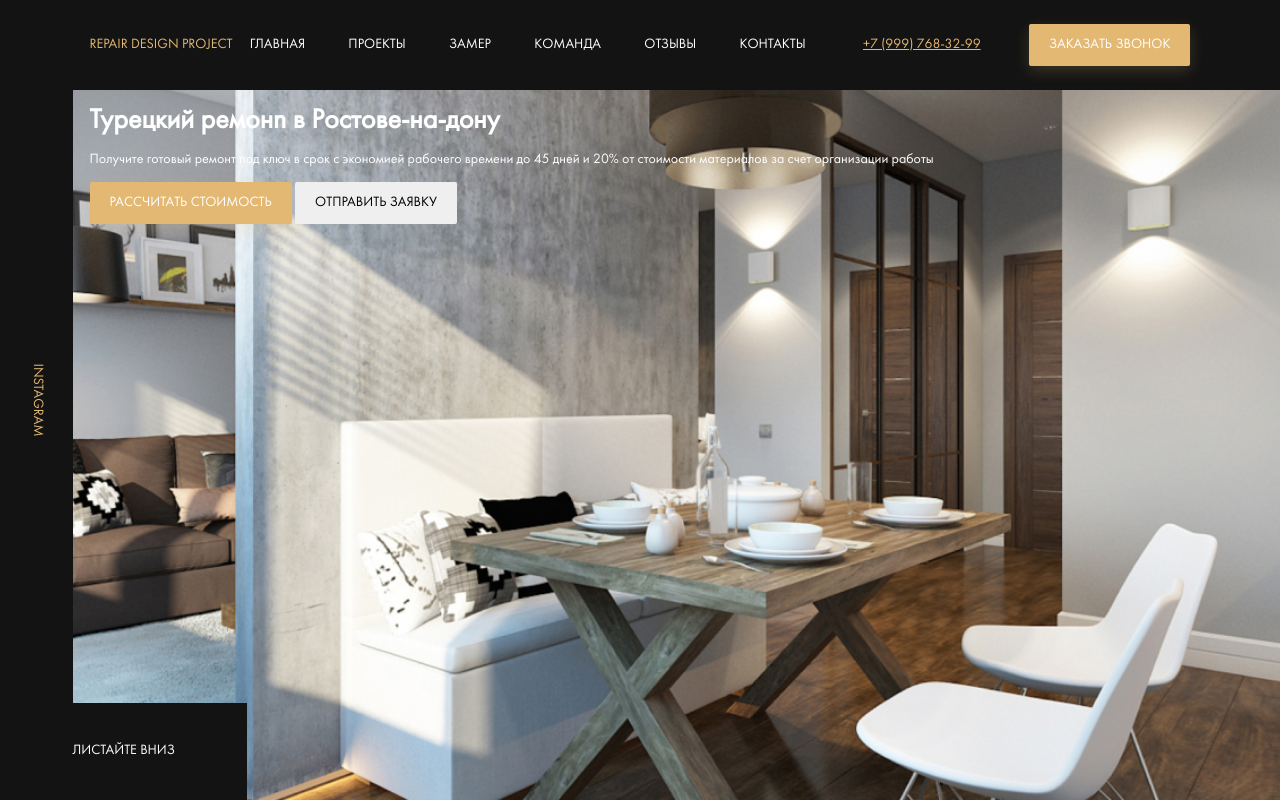
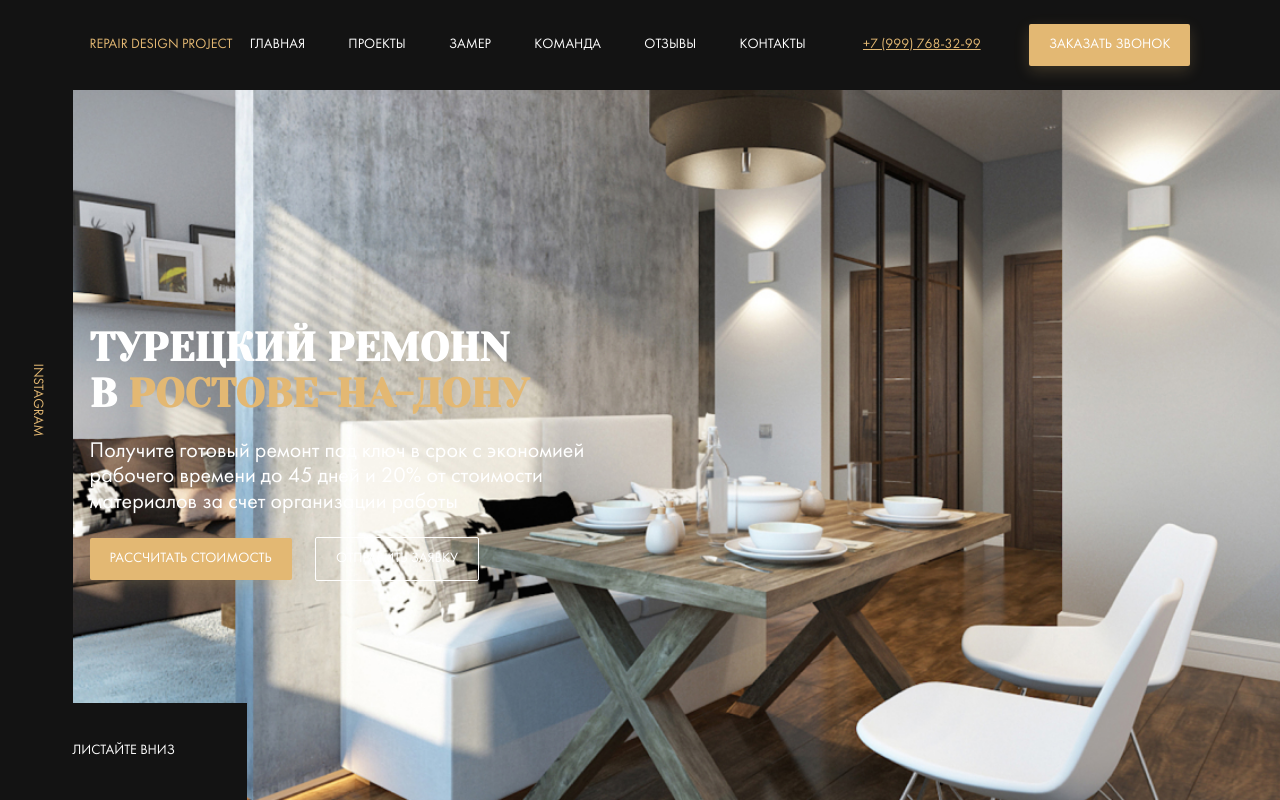
Before and after one commit to NikitaShow/Design-Repair-Company, a website: page index.html in a window 1280 px wide. Drawn offline with Linux system fonts and the light colour scheme; files whose address does not match are found by name.

Commit message:
feat: hero style and fonts

```diff
--- a/index.html
+++ b/index.html
@@ -4,6 +4,7 @@
 <head>
   <meta charset="UTF-8">
   <meta name="viewport" content="width=device-width, initial-scale=1.0">
+  <link href="https://fonts.googleapis.com/css?family=Yeseva+One&display=swap&subset=cyrillic" rel="stylesheet">
   <link rel="stylesheet" href="css/style.css">
   <title>Ремонт квартир</title>
 </head>
@@ -37,17 +38,17 @@
       <div class="instagram hero__instagram">
         <a href="#" class="instagram__link">Instagram</a>
       </div>
-      <div class="hero__content">
-        <div class="container">
-          <h1 class="title hero__title">Турецкий ремонn в Ростове-на-дону</h1>
+      <div class="container">
+        <div class="hero__content">
+          <h1 class="title hero__title">Турецкий ремонn в&nbsp;<span class="title--primary">Ростове-на-дону</span></h1>
           <p class="text hero__text">Получите готовый ремонт под ключ в срок с экономией рабочего времени до 45 дней и
             20% от стоимости материалов за счет организации работы</p>
           <button class="button hero__button button--primary">Рассчитать стоимость</button>
           <button class="button hero__button button--outline">Отправить заявку</button>
         </div>
-        <!-- /.container -->
+        <!-- /.hero__content -->
       </div>
-      <!-- /.hero__content -->
+      <!-- /.container -->
       <a href="#" class="scroll-down hero__scroll-down">Листайте вниз</a>
     </section>
     <!-- /.hero -->
--- a/sass/templates/_hero.sass
+++ b/sass/templates/_hero.sass
@@ -1,9 +1,19 @@
 .hero
   position: relative
+  display: flex
+  flex-direction: column
+  justify-content: center
   padding-top: 106px
   background: $dark url('../img/hero_bg.jpg') no-repeat center / cover
   color: $light
   height: 100vh
+  &__content
+    max-width: 670px
+  &__text
+    max-width: 504px
+    font-size: 22px
+  &__button
+    margin-right: 20px
   &__instagram
     position: absolute
     left: 0
@@ -35,3 +45,8 @@
     transform: rotate(90deg)
 .title
   margin: 0
+  font-size: 40px
+  text-transform: uppercase
+  font-family: 'Yeseva One', cursive
+  &--primary
+    color: $primary
```
Also changed, not shown: css/style.css.
